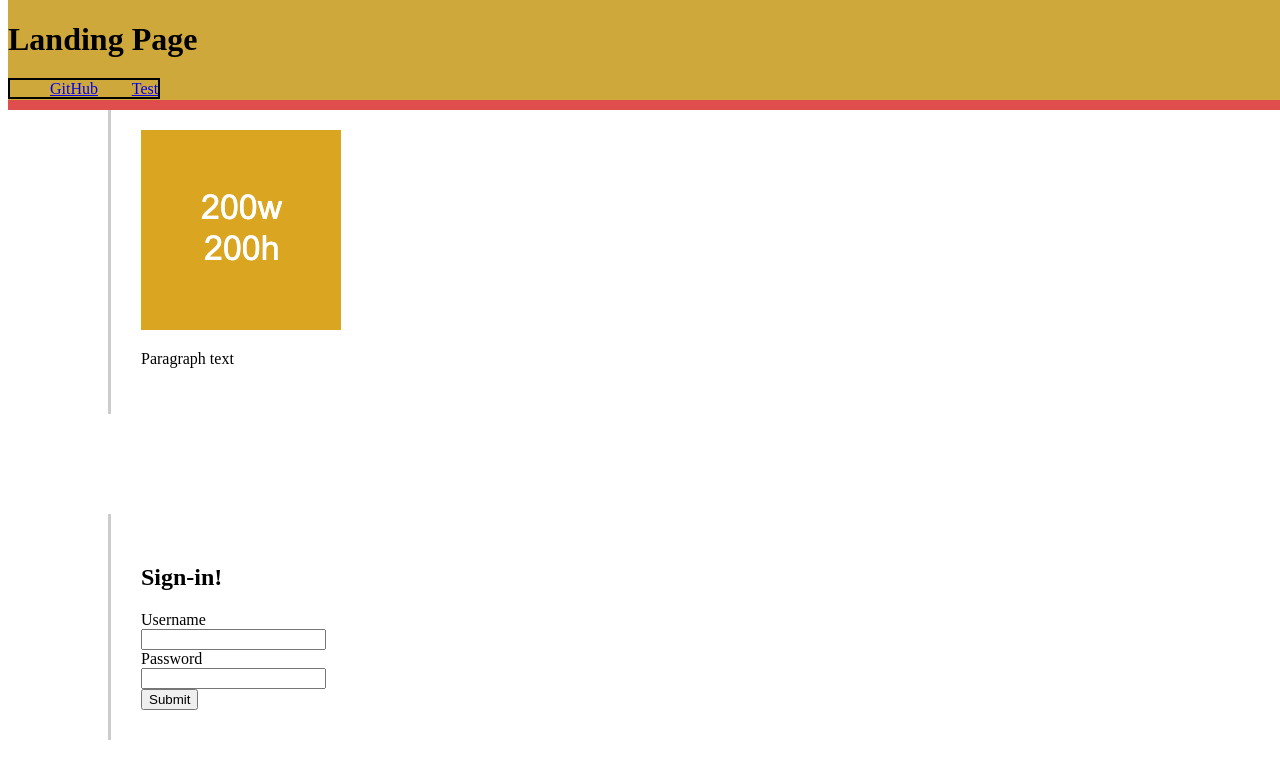
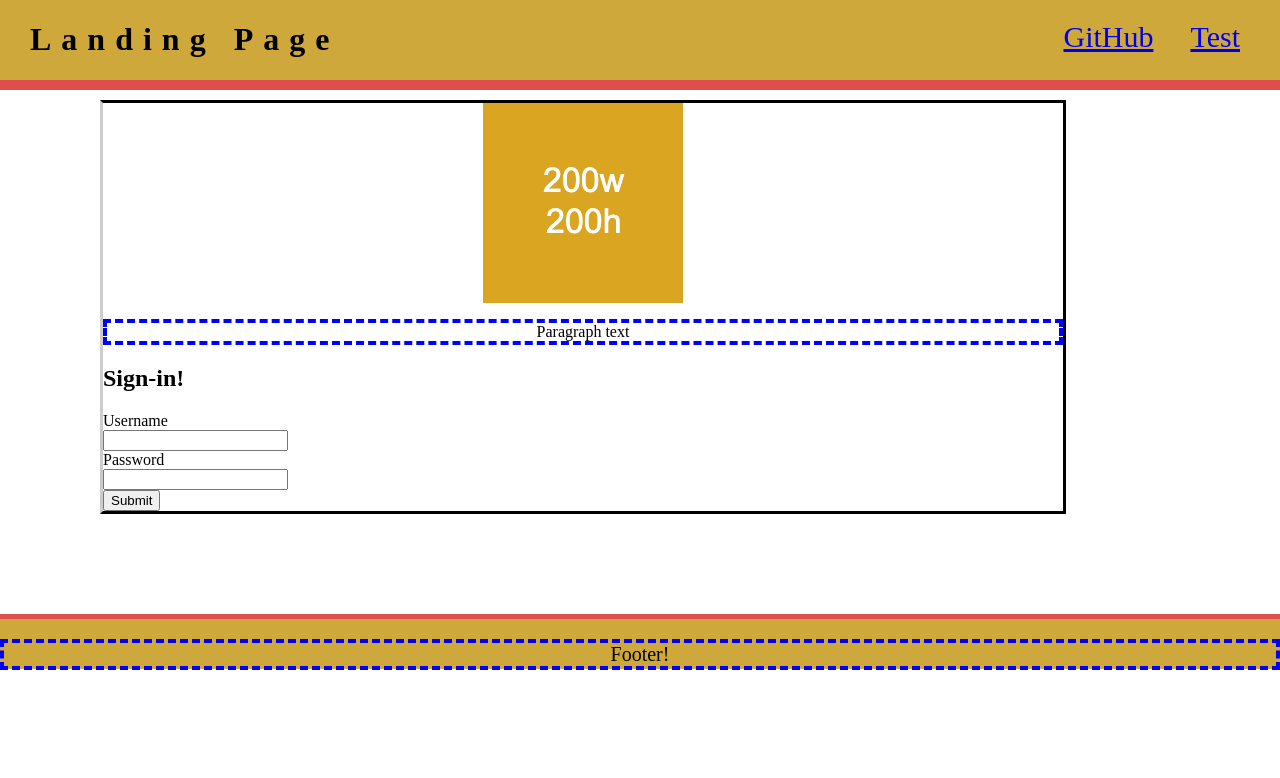
Before and after one commit to JackStockwell/miniprojectwk1, a plain HTML site: page index.html in a window 1280 px wide. Drawn offline with Linux system fonts and the light colour scheme.

Commit message:
addtional css rules

```diff
--- a/assets/style.css
+++ b/assets/style.css
@@ -3,32 +3,72 @@ header {
     top: 0;
     z-index: 2;
     width: 100%;
-    height: 100px;
+    height: 80px;
     background-color: #cfa83c;
     border-bottom: 10px solid #df4d4d;
 }
 
+body {
+    margin: 0;
+}
+
+h1 {
+    padding-left: 30px;
+    letter-spacing: 10px;
+}
+
 nav {
     display: block;
+    width: 100%;
 }
+
 ul {
     display: block;
     position: relative;
-    border: 2px solid black;
-    display: inline;
+    width: auto;
+    margin: -60px 40px 40px 40px;
     list-style-type: none;
     text-align: right;
     word-spacing: 30px;
+    font-size: 30px;
 }
+
 li {
     word-spacing: 30px;
     color: aliceblue;
-    size: 30px;
+    text-align: right;
+}
+
+main {
+    border: 3px solid black;
+    display: block;
+    width: 75%;
+    margin: 100px;
+    border-left: 3px solid #ccc;
+    padding: auto;
 }
 
 section {
-    width: 75%;
-    margin: 100px;
-    border-left: 3px solid #ccc;
-    padding: 30px;
+    position: relative;
+    padding: auto;
 }
+
+img {
+    display: block;
+    position: relative;
+    margin: auto;
+}
+
+p {
+    display: block;
+    border: 4px dashed blue;
+    text-align: center;
+}
+
+footer {
+    text-align: center;
+    font-size: 20px;
+    background-color: #cfa83c;
+    border-top: 5px solid #df4d4d;
+    height: 50px;
+}
--- a/index.html
+++ b/index.html
@@ -31,9 +31,9 @@
                     <input type="submit" value="Submit">
                 </form>
             </section>
-            <footer>
-
-            </footer>
         </main>
+        <footer>
+            <p class="text-align">Footer!</p>
+        </footer>
     </body>
 </html>
```
